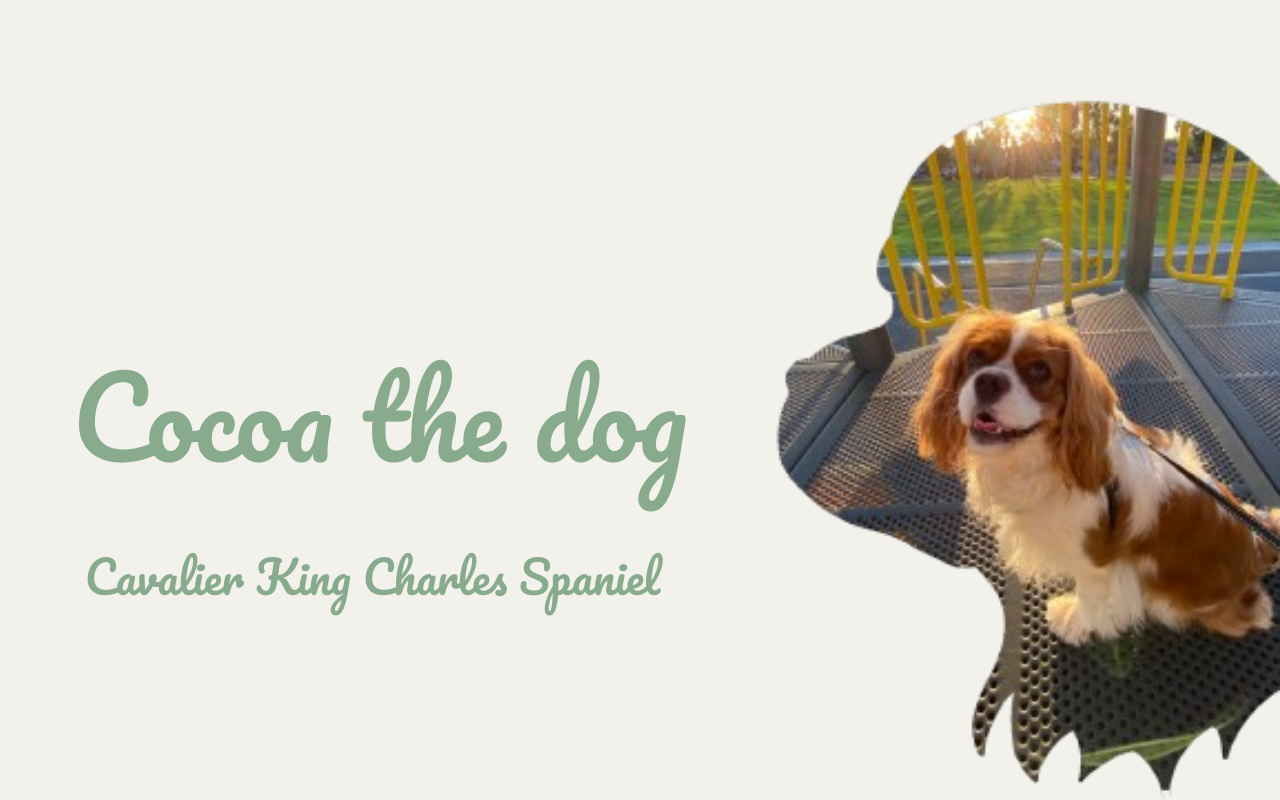
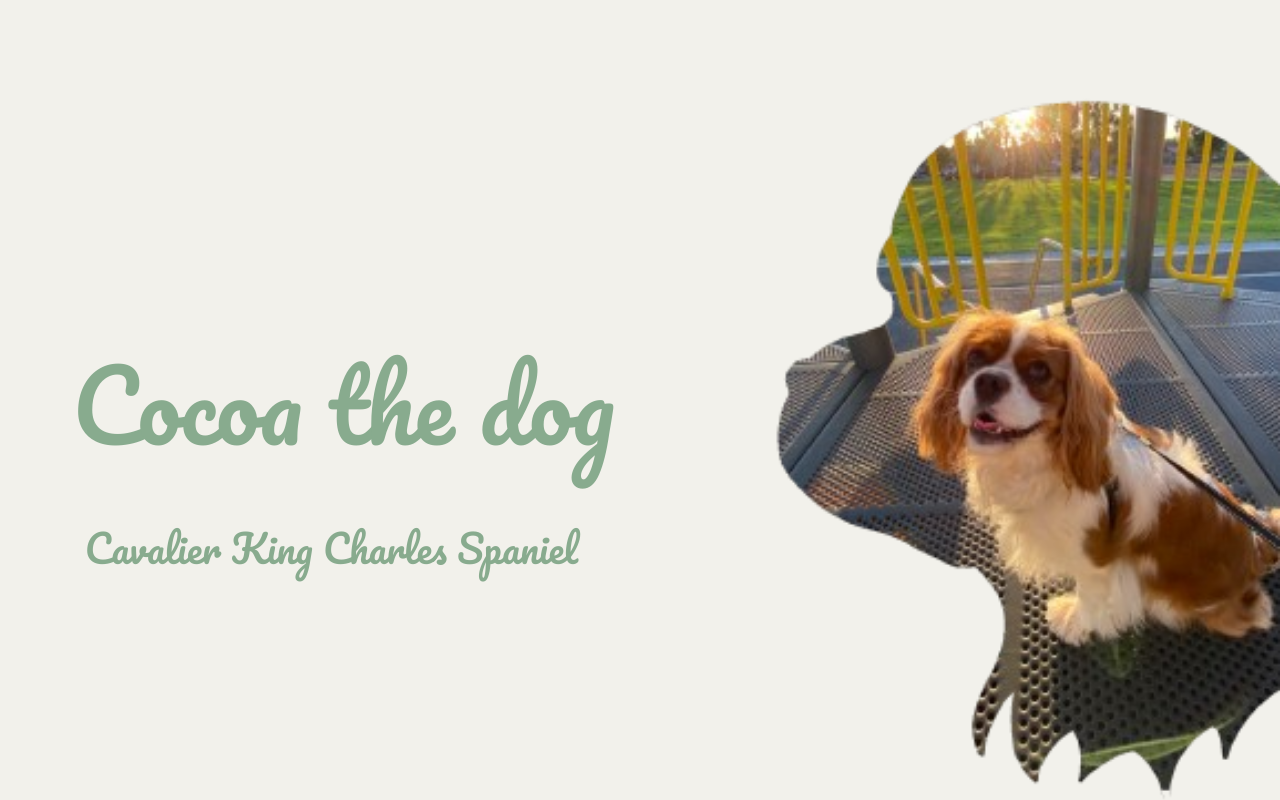
Before and after one commit to tyagi5/cocoa, a plain HTML site: page index.html in a window 1280 px wide. Shown: the top 800 px of the page. Drawn offline with Linux system fonts and the light colour scheme.

Commit message:
Update style.css
h1 and h3 font size change

```diff
--- a/style.css
+++ b/style.css
@@ -40,7 +40,7 @@ h1{
     font-family: "Pacifico", cursive;
     font-weight: 400;
     font-style: normal;
-    font-size: 8.5vw;
+    font-size: 7.5vw;
     margin-left: 5vw;
     margin-top: 25vw;
     margin-bottom: 0pt;
@@ -61,7 +61,7 @@ h3{
     font-family: "Pacifico", cursive;
     font-weight: 400;
     font-style: normal;
-    font-size: 3.5vw;
+    font-size: 3vw;
     margin-left: 6vw;
     margin-top: 2vw;
 }
```
